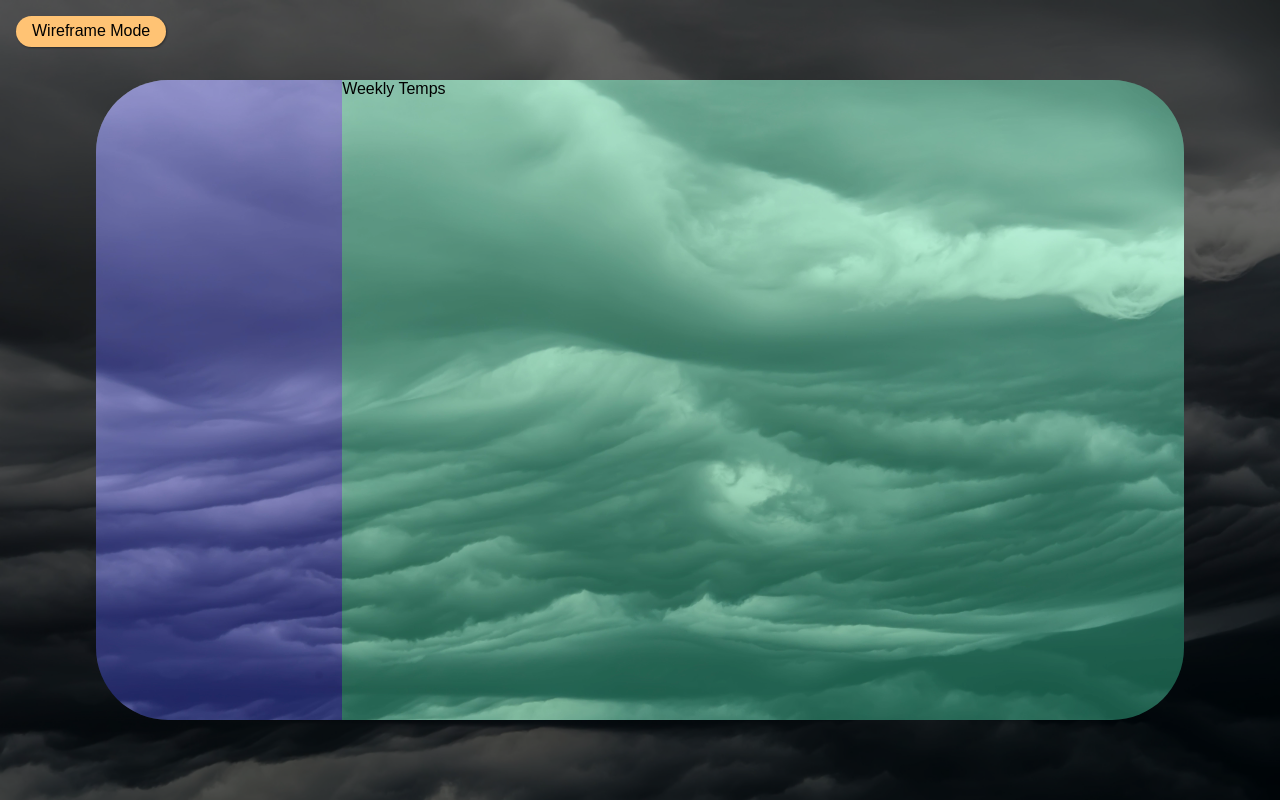
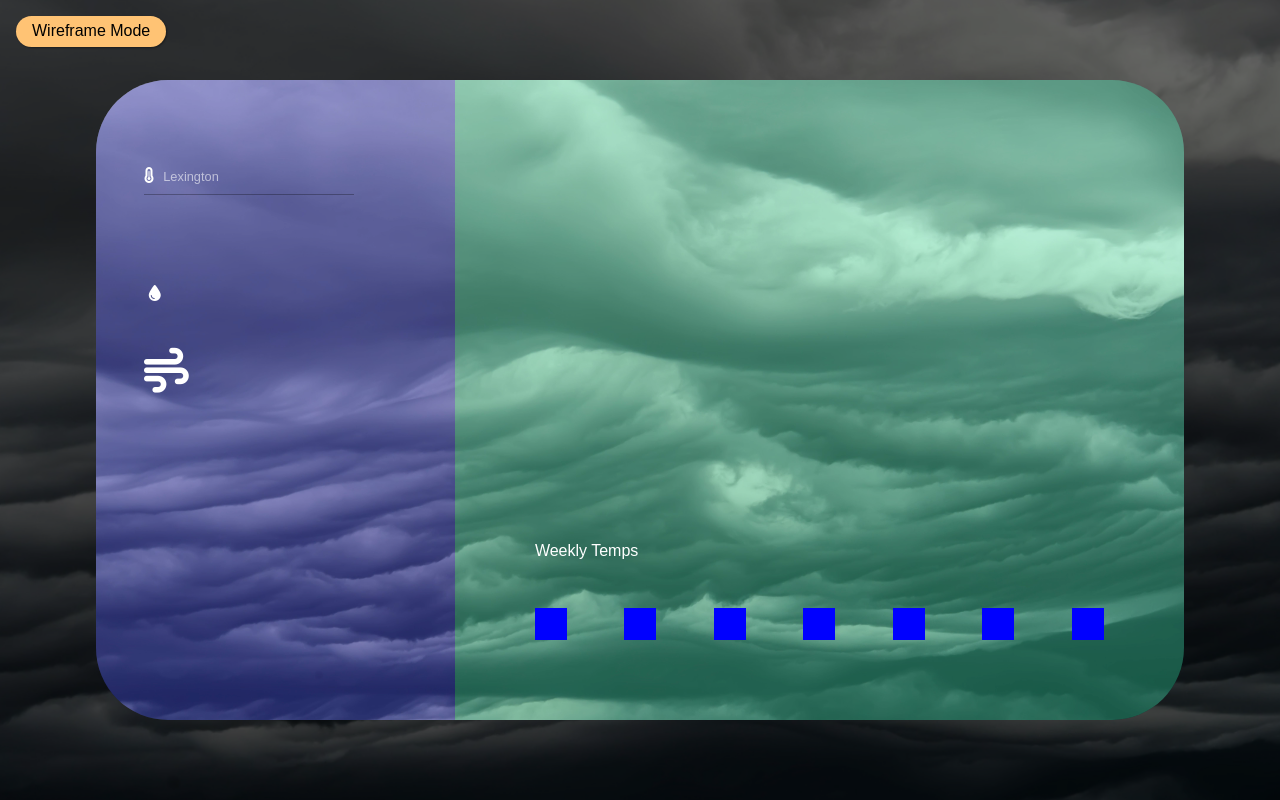
Before and after one commit to nwils000/weather-dashboard, a website built with Vite: page index.html in a window 1280 px wide. Both pictures are taken after a click on the button "Custom mode". Built offline with nearby package versions, Linux system fonts and the light colour scheme; no server answers.

Commit message:
added font awesome and some more styling to side info

```diff
--- a/index.html
+++ b/index.html
@@ -43,20 +43,31 @@
         <button class="wireframe-mode-button">Custom mode</button>
         <div class="main-custom-content">
           <div class="side-info">
-            <div class="info-1"></div>
+            <div class="info-1-wrapper">
+              <i class="fa-solid fa-temperature-three-quarters"></i>
+              <input class="info-1" type="text" placeholder="Lexington" />
+            </div>
+            <div class="info-2-wrapper">
               <div class="info-2"></div>
+              <i class="fa-solid fa-droplet"></i>
+            </div>
+            <div class="info-3-wrapper">
+              <i class="fa-solid fa-wind"></i>
               <div class="info-3"></div>
               <div class="info-4"></div>
             </div>
+            <div class="filler-div"></div>
+          </div>
           <div class="main-info">
-            <div>
+            <div class="weather-type-info">
               <div class="weather-type"></div>
-              <div class="weather-disc"></div>
+              <div class="weather-desc"></div>
             </div>
             <div class="temp"></div>
             <div class="temp summary"></div>
             <div class="weekly-temps">
               <div>Weekly Temps</div>
+              <div class="weekly-temps-flex">
                 <div></div>
                 <div></div>
                 <div></div>
@@ -69,6 +80,12 @@
           </div>
         </div>
       </div>
+    </div>
+
     <script defer type="module" src="./main.js"></script>
+    <script
+      src="https://kit.fontawesome.com/8ea5a38d57.js"
+      crossorigin="anonymous"
+    ></script>
   </body>
 </html>
--- a/main.js
+++ b/main.js
@@ -12,6 +12,7 @@ async function getLocationData() {
     result = res.data;
     console.log(result);
     displayInformation();
+    displayCustomInformation();
   } catch (err) {
     console.log(err);
     throw err;
@@ -86,31 +87,46 @@ wireframeModeButton.addEventListener('click', () => {
   document.querySelector('.custom-content').style.display = 'none';
 });
 
-/* <body>
-    <div class="content-wrapper">
-      <h1>Weather App</h1>
-      <div class="info-wrapper">
-        <div class="city-wrapper">
-          <div class="city-heading">City</div>
-          <div class="city-body"></div>
-        </div>
-        <div class="temperature-wrapper">
-          <div class="temperature-heading">Temperature</div>
-          <div class="temperature-body">
-            <div></div>
-            <div></div>
-            <div></div>
+function displayCustomInformation() {
+  document.querySelector('.info-1').setAttribute('placeholder', result.name);
+  document.querySelector('.info-2').textContent = result.main.humidity;
+  document.querySelector('.info-3').textContent = result.wind.speed;
+  document.querySelector('.info-4').textContent = result.wind.deg;
+  document.querySelector('.weather-type').textContent = result.weather[0].main;
+  document.querySelector('.weather-desc').textContent =
+    result.weather[0].description;
+}
+
+/* <div class="custom-content">
+      <div class="custom-content-image"></div>
+      <div class="custom-content-overlay"></div>
+      <div class="custom-content-wrapper">
+        <button class="wireframe-mode-button">Custom mode</button>
+        <div class="main-custom-content">
+          <div class="side-info">
+            <div class="info-1"></div>
+            <div class="info-2"></div>
+            <div class="info-3"></div>
+            <div class="info-4"></div>
+          </div>
+          <div class="main-info">
+            <div>
+              <div class="weather-type"></div>
+              <div class="weather-desc"></div>
+            </div>
+            <div class="temp"></div>
+            <div class="temp summary"></div>
+            <div class="weekly-temps">
+              <div>Weekly Temps</div>
+              <div></div>
+              <div></div>
+              <div></div>
+              <div></div>
+              <div></div>
+              <div></div>
+              <div></div>
+            </div>
           </div>
         </div>
-        <div class="condition-wrapper">
-          <div class="condition-heading">Condition</div>
-          <div class="condition-body"></div>
-        </div>
-        <div class="other-info-wrapper">
-          <div class="other-info-heading">Other Info</div>
-          <div class="other-info-body"></div>
-        </div>
       </div>
-    </div>
-    <script defer src="./scripts/main.js"></script>
-  </body> */
+    </div> */
--- a/styles/style.css
+++ b/styles/style.css
@@ -103,7 +103,7 @@ h1 {
 
 /* CUSTOM APP STYLES */
 .custom-content-image {
-  background: url(../assets/cloud.jpg);
+  background: url(../assets/cloud-small.jpg);
   background-size: cover;
   width: 100vw;
   height: 100vh;
@@ -139,20 +139,121 @@ h1 {
   display: flex;
   position: relative;
   top: 10vh;
+  color: white;
+}
+
+.main-info {
+  height: 100%;
+  background-color: rgba(67, 210, 150, 0.385);
+  flex-grow: 5;
+  border-radius: 0 4.5rem 4.5rem 0;
+  display: flex;
+  flex-direction: column;
+  justify-content: space-between;
 }
 
 .side-info {
+  display: flex;
+  flex-direction: column;
+  justify-content: space-between;
+  padding: 0 3rem;
   height: 100%;
   background-color: rgba(67, 67, 210, 0.385);
   flex-grow: 1;
   border-radius: 4.5rem 0 0 4.5rem;
 }
 
-.main-info {
-  height: 100%;
-  background-color: rgba(67, 210, 150, 0.385);
-  flex-grow: 3;
-  border-radius: 0 4.5rem 4.5rem 0;
+.info-1-wrapper {
+  border-bottom: 1px solid rgba(0, 0, 0, 0.286);
+  width: 80%;
+}
+
+.info-2-wrapper {
+  display: flex;
+  gap: 0.3rem;
+  align-items: top;
+  flex-grow: 1;
+  margin-top: 5rem;
+}
+
+.info-3-wrapper {
+  display: flex;
+  gap: 1rem;
+  align-items: center;
+
+  flex-grow: 1;
+}
+
+.info-3-wrapper i {
+  font-size: 2.8rem;
+}
+
+.filler-div {
+  flex-grow: 8;
+}
+
+.fa-droplet {
+  position: relative;
+  top: 10px;
+}
+
+.info-1 {
+  margin-top: 5rem;
+  border: none;
+  background-color: transparent;
+  color: white;
+  font-size: 0.8rem;
+  padding: 0.6rem 0.6rem 0.6rem 0.3rem;
+}
+
+.info-1:focus {
+  outline: none;
+}
+
+::placeholder {
+  color: rgba(255, 255, 255, 0.585);
+}
+
+.info-2 {
+  font-size: 4rem;
+}
+
+.info-3 {
+  font-size: 4rem;
+}
+
+.info-4 {
+  font-size: 4rem;
+}
+
+.weather-type-info {
+  display: flex;
+  flex-direction: column;
+  margin-top: 5rem;
+  justify-content: center;
+  width: 20%;
+  margin-left: 5rem;
+  gap: 1.5rem;
+}
+
+.weekly-temps {
+  display: flex;
+  flex-direction: column;
+  margin-bottom: 5rem;
+  margin-left: 5rem;
+  gap: 3rem;
+}
+
+.weekly-temps-flex {
+  display: flex;
+  justify-content: space-between;
+  margin-right: 5rem;
+}
+
+.weekly-temps-flex div {
+  width: 2rem;
+  height: 2rem;
+  background-color: blue;
 }
 
 /* <div class="custom-content">
@@ -170,7 +271,7 @@ h1 {
           <div class="main-info">
             <div>
               <div class="weather-type"></div>
-              <div class="weather-disc"></div>
+              <div class="weather-desc"></div>
             </div>
             <div class="temp"></div>
             <div class="temp summary"></div>
```
Also changed, not shown: assets/cloud-small.jpg (added). Lines whose indentation alone changed are shown as unchanged.
